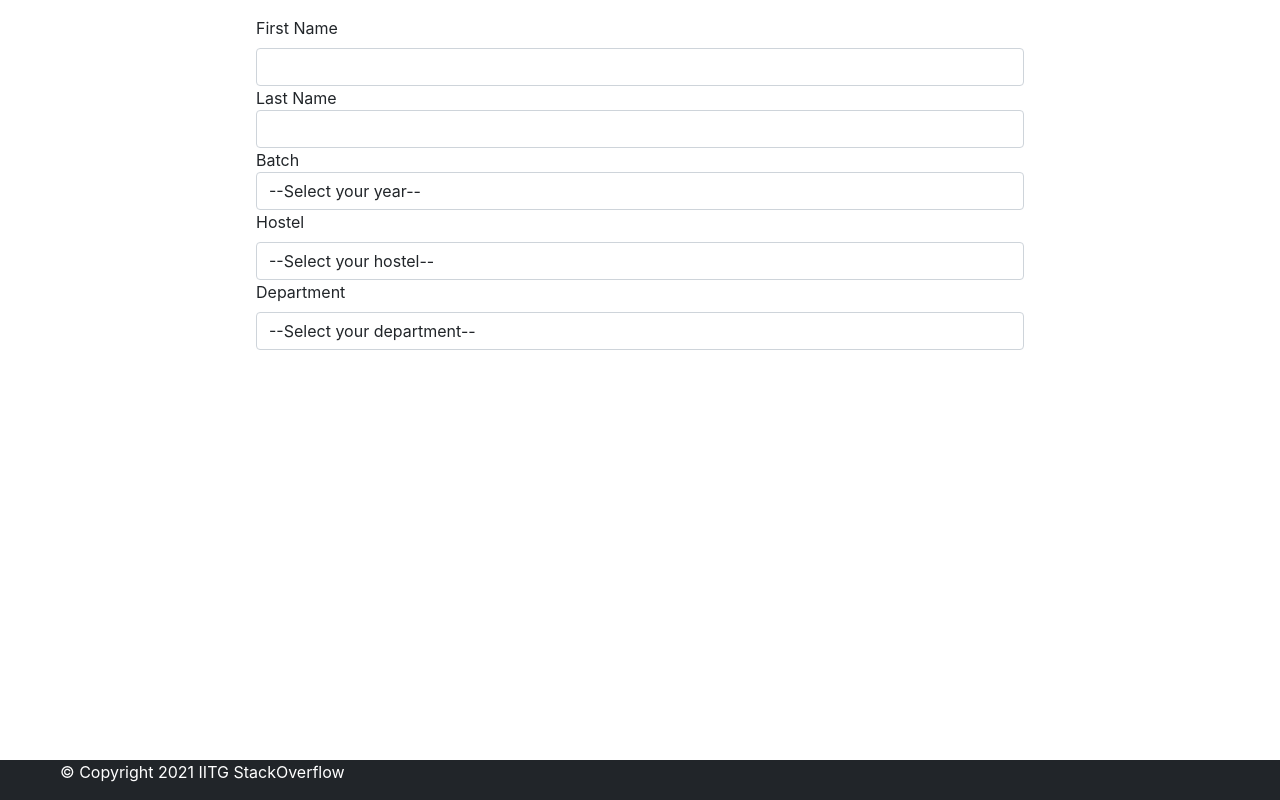
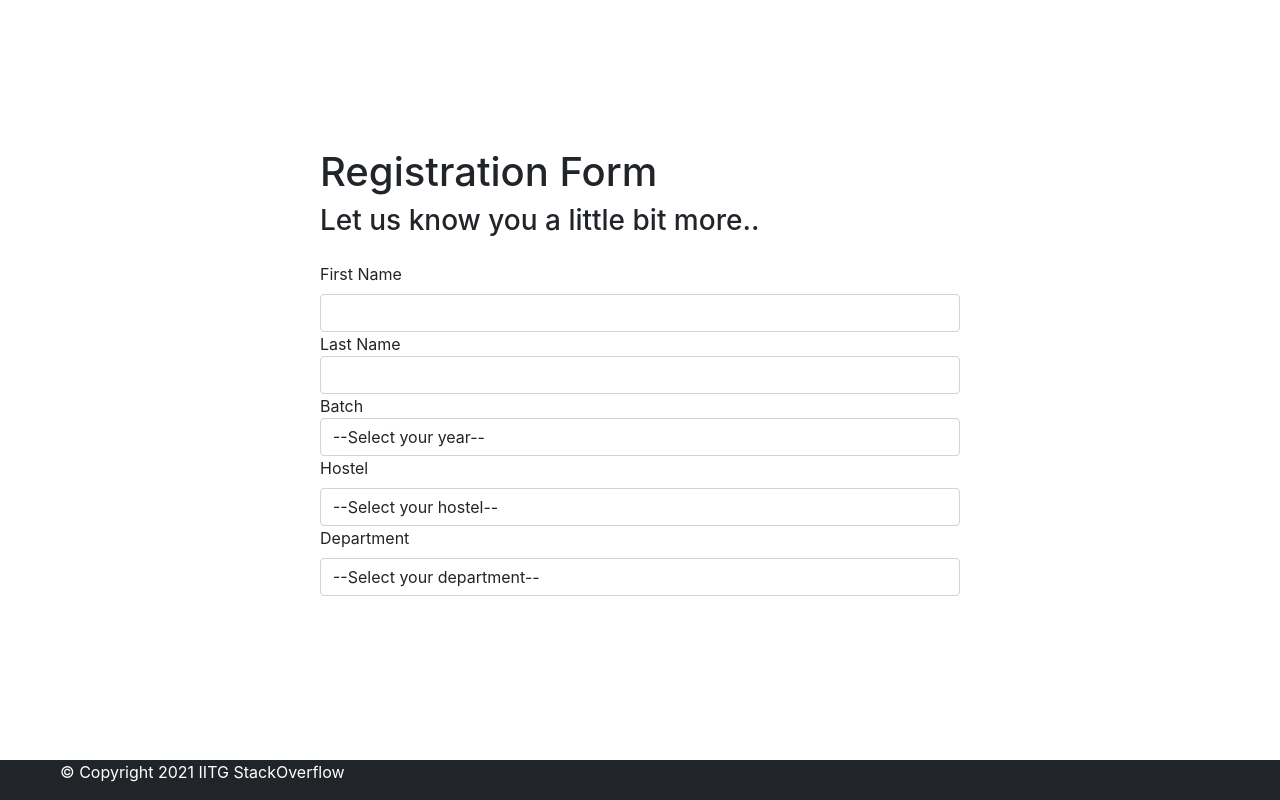
Before and after one commit to ShalinJain1603/StackOverflow, a React (Create React App) app in the folder client/: page /register in a window 1280 px wide. Built offline with nearby package versions, Linux system fonts and the light colour scheme; no server answers.

Commit message:
Redesigned User Pages

```diff
--- a/client/src/components/user/EditUser.js
+++ b/client/src/components/user/EditUser.js
@@ -99,7 +99,8 @@ const EditUserForm = (props) => {
     departmentIsValid;
 
   return (
-    <div className={classes.formShape}>
+    <div className="d-flex flex-column vh-100 justify-content-center w-50 mx-auto">
+      <h1>Edit your details</h1>
       <form
         onSubmit={formSubmitHandler}
         className={classes.form}
@@ -207,9 +208,18 @@ const EditUserForm = (props) => {
             <option value="EP">EP</option>
           </select>
         </div>
-        <label htmlFor="image">Profile Picture</label>
-        <input type="file" id="image" onChange={imageChangeHandler} />
-        {formIsValid && <button className="btn btn-success mt-3">Edit</button>}
+        <label htmlFor="image" className="form-label">
+          Profile Picture
+        </label>
+        <input
+          type="file"
+          id="image"
+          onChange={imageChangeHandler}
+          className="form-control"
+        />
+        {formIsValid && (
+          <button className="btn btn-success mt-3 w-100">Edit</button>
+        )}
       </form>
     </div>
   );
--- a/client/src/components/user/RegisterUser.js
+++ b/client/src/components/user/RegisterUser.js
@@ -86,7 +86,9 @@ const RegisterUserForm = (props) => {
     hideNav();
   });
   return (
-    <div className={classes.formShape}>
+    <div className="d-flex flex-column vh-100 justify-content-center w-50 mx-auto">
+      <h1>Registration Form</h1>
+      <h3>Let us know you a little bit more..</h3>
       <form onSubmit={formSubmitHandler} className={classes.form}>
         <div className="form-group">
           <label className="form-label" htmlFor="firstname">
@@ -186,7 +188,7 @@ const RegisterUserForm = (props) => {
           </select>
         </div>
         {formIsValid && (
-          <button className="btn btn-success mt-3">Submit</button>
+          <button className="btn btn-success mt-3 w-100">Register</button>
         )}
       </form>
     </div>
--- a/client/src/components/user/RegisterUser.module.css
+++ b/client/src/components/user/RegisterUser.module.css
@@ -63,8 +63,3 @@
   .parainvalid {
     color: red;
   }
-
-  .formShape{
-    width: 60%;
-    margin:0 auto;
-  }
```
